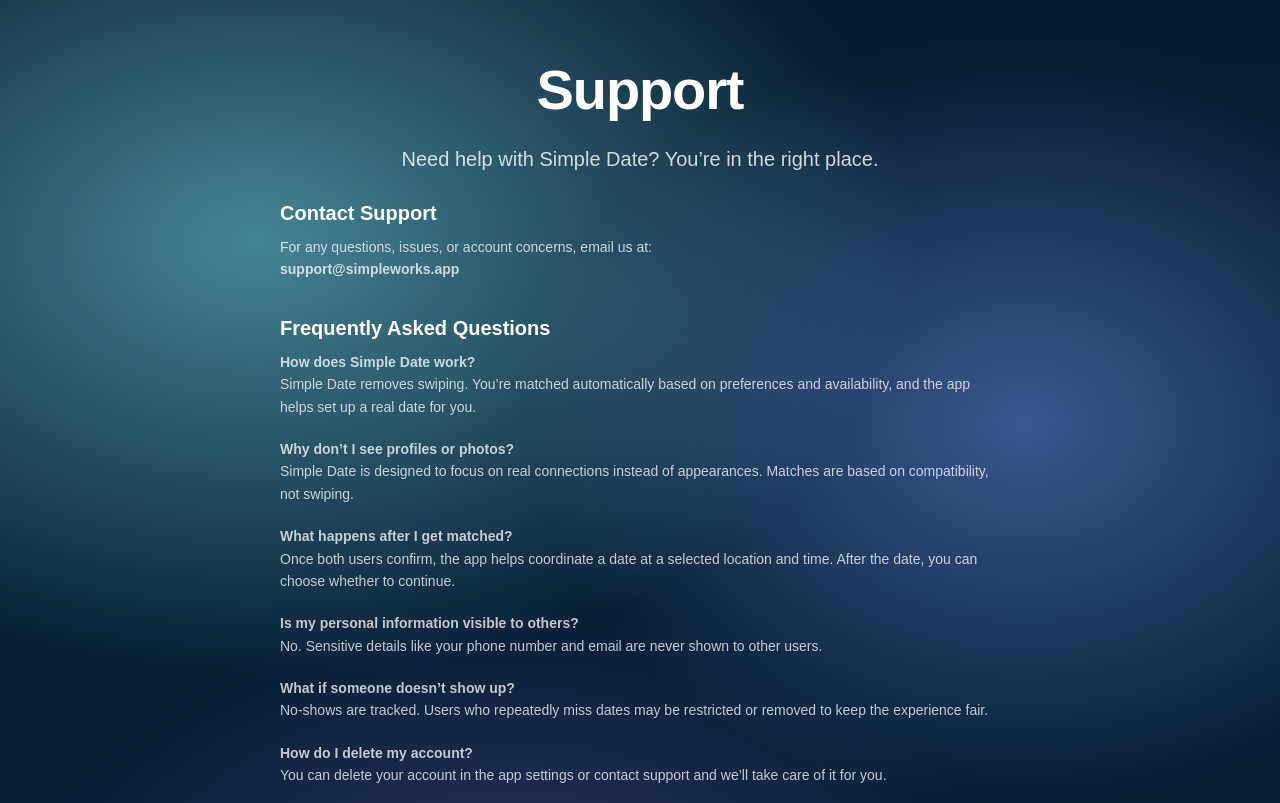
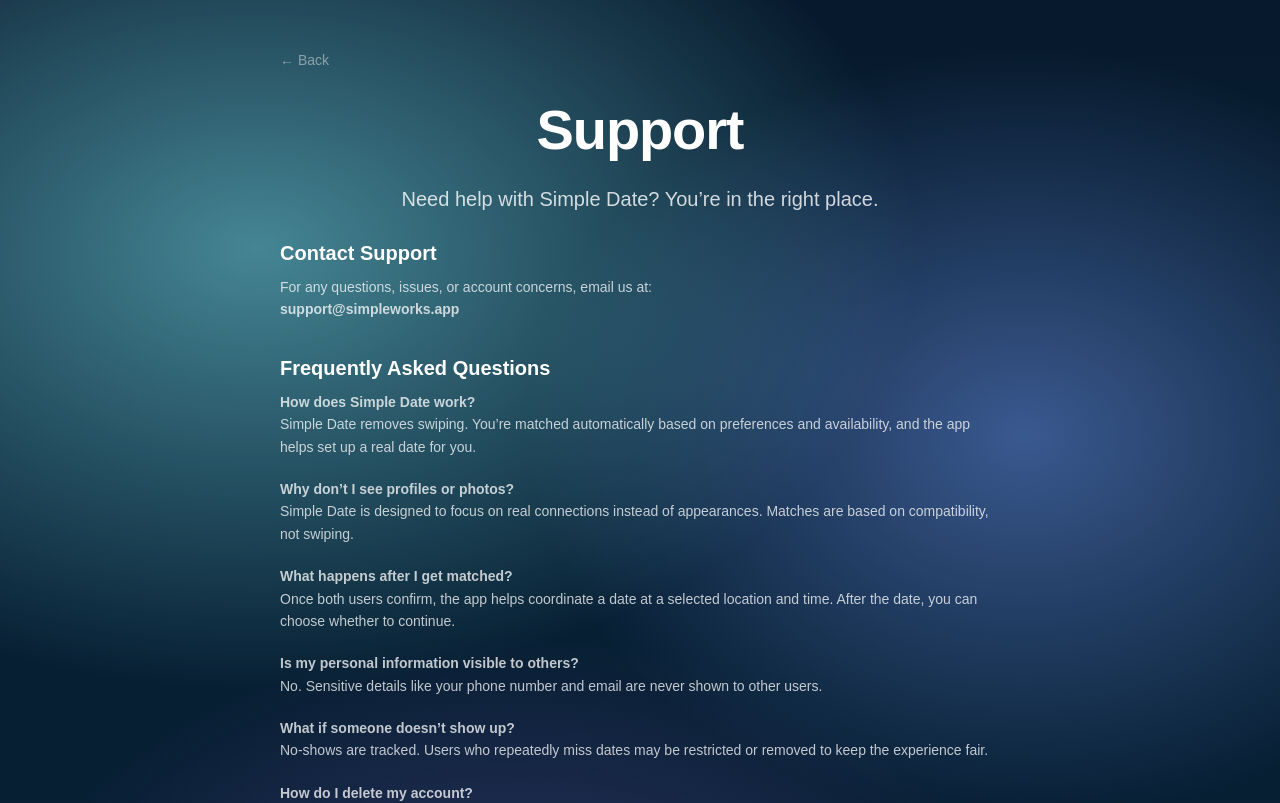
Before and after one commit to xaqt93/simpleworks-site, a Next.js app: page /support in a window 1280 px wide. Shown: the top 803 px of the page. Built offline with nearby package versions, Linux system fonts and the light colour scheme; no server answers.

Commit message:
Added Back Button

```diff
--- a/app/support/page.tsx
+++ b/app/support/page.tsx
@@ -145,6 +145,11 @@ export default function Home() {
       }}
     >
       <div style={{ maxWidth: 720 }}>
+        <div style={{ textAlign: "left", marginBottom: 16 }}>
+          <Link href="/" style={footerLinkStyle}>
+            ← Back
+          </Link>
+        </div>
         <h1
           style={{
             fontSize: "clamp(40px, 5vw, 56px)",
```
